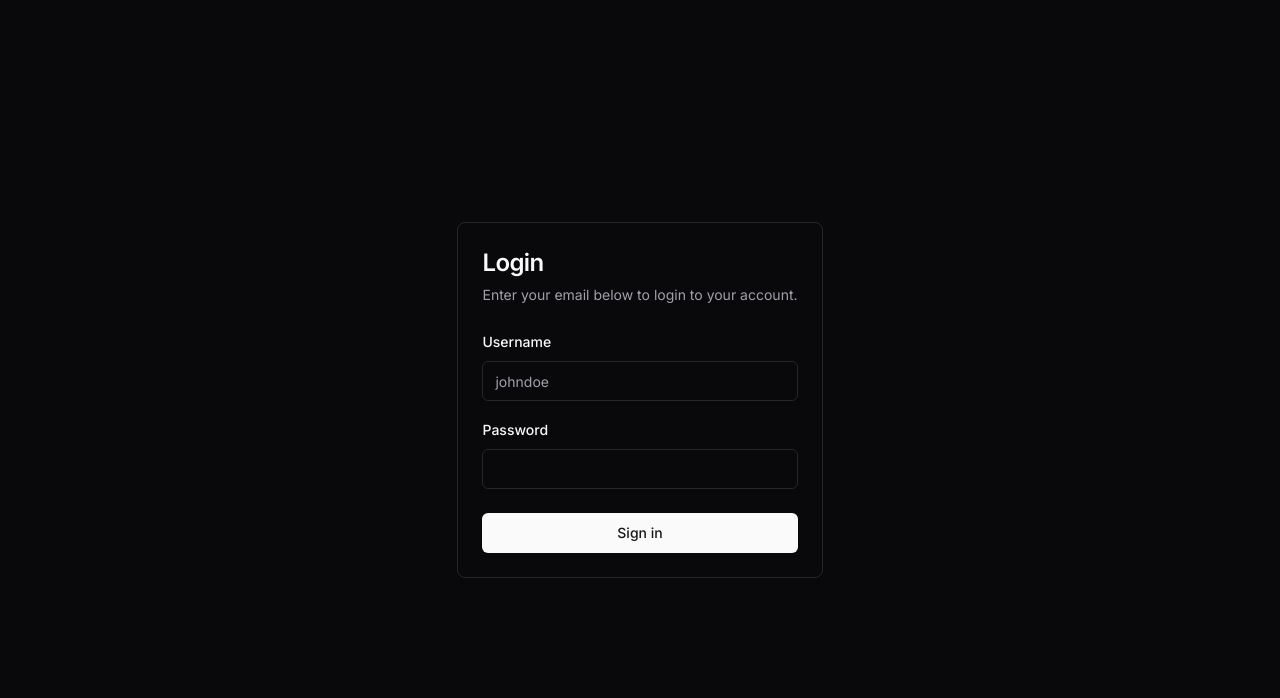
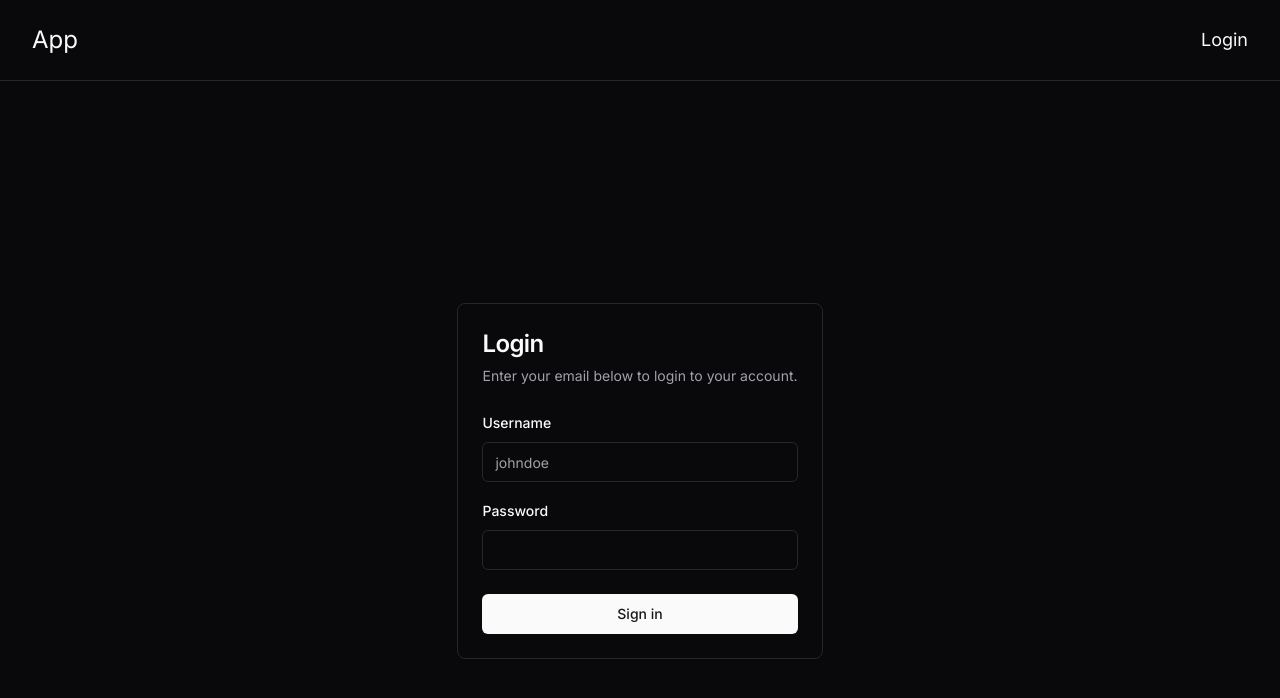
Before and after one commit to nicholascostadev/login-project-search, a Next.js app: page / in a window 1280 px wide. Shown: the top 698 px of the page. Built offline with nearby package versions, Linux system fonts and the light colour scheme.

Commit message:
feat: add a basic navbar

```diff
--- a/src/app/layout.tsx
+++ b/src/app/layout.tsx
@@ -3,6 +3,7 @@ import { Inter as FontSans } from "next/font/google";
 import "./globals.css";
 import { cn } from "@/lib/utils";
 import { Providers } from "@/context/providers";
+import { Navbar } from "@/components/navbar";
 
 const fontSans = FontSans({
   subsets: ["latin"],
@@ -26,7 +27,10 @@ export default function RootLayout({
           fontSans.variable
         )}
       >
-        <Providers>{children}</Providers>
+        <Providers>
+          <Navbar />
+          {children}
+        </Providers>
       </body>
     </html>
   );
--- /dev/null
+++ b/src/components/navbar.tsx
@@ -0,0 +1,45 @@
+"use client";
+
+import { useAuth } from "@/context/auth-provider";
+import Link from "next/link";
+import { Button } from "./ui/button";
+import { useRouter } from "next/navigation";
+
+export function Navbar() {
+  const router = useRouter();
+  const { user, logout, isPending } = useAuth();
+
+  function onLogout() {
+    logout();
+    router.push("/");
+  }
+
+  return (
+    <nav className="border-b dark:border-b-zinc-800">
+      <div className="container flex items-center justify-between h-20">
+        <div className="flex items-center">
+          <Link href={user ? "/dashboard" : "/"} className="text-2xl">
+            App
+          </Link>
+        </div>
+        <div className="flex items-center gap-8">
+          {!isPending ? (
+            user ? (
+              <>
+                <Link href="/dashboard" className="text-lg">
+                  Dashboard
+                </Link>
+
+                <Button onClick={onLogout}>Log Out</Button>
+              </>
+            ) : (
+              <Link href="/" className="text-lg">
+                Login
+              </Link>
+            )
+          ) : null}
+        </div>
+      </div>
+    </nav>
+  );
+}
```
